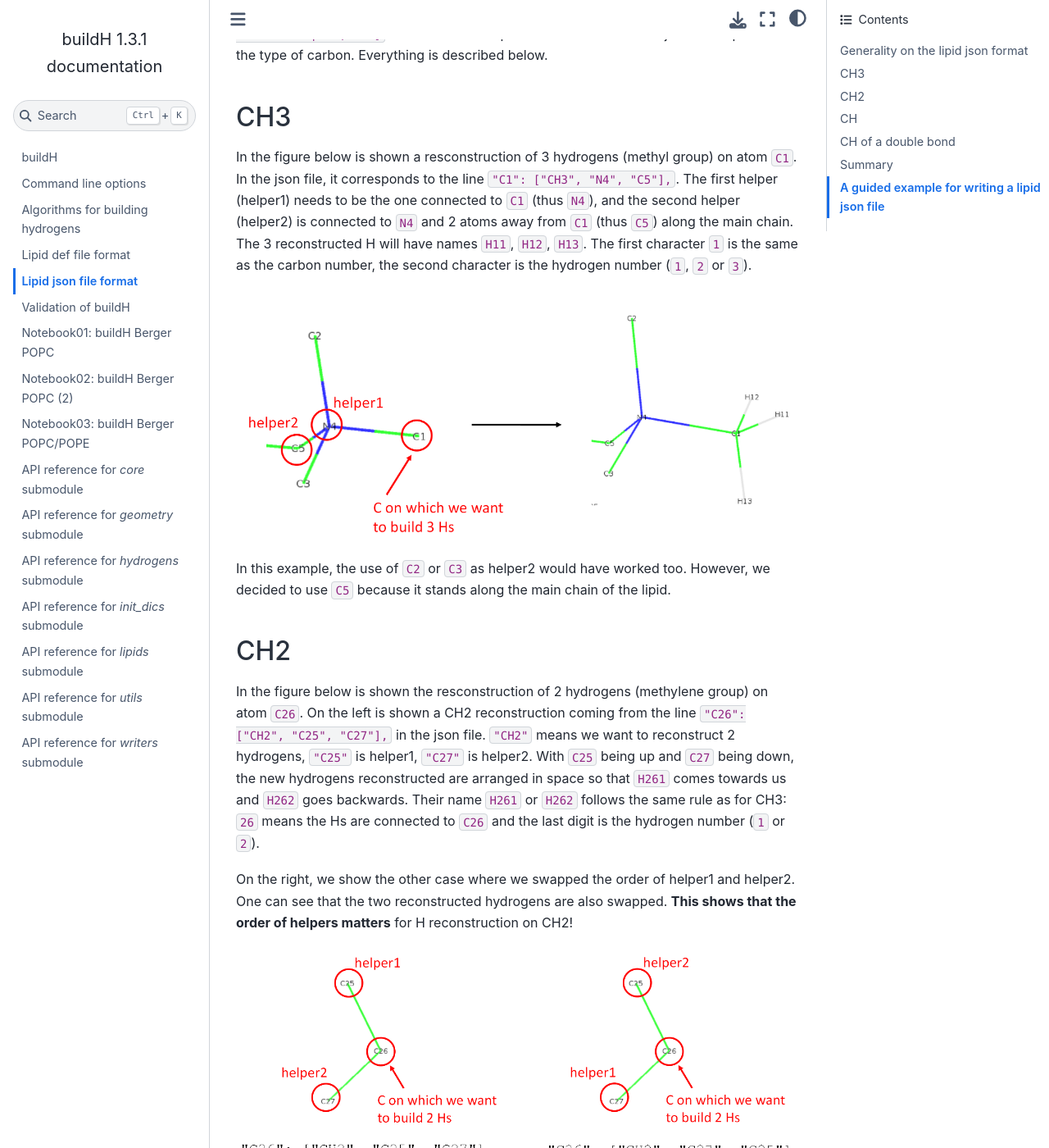
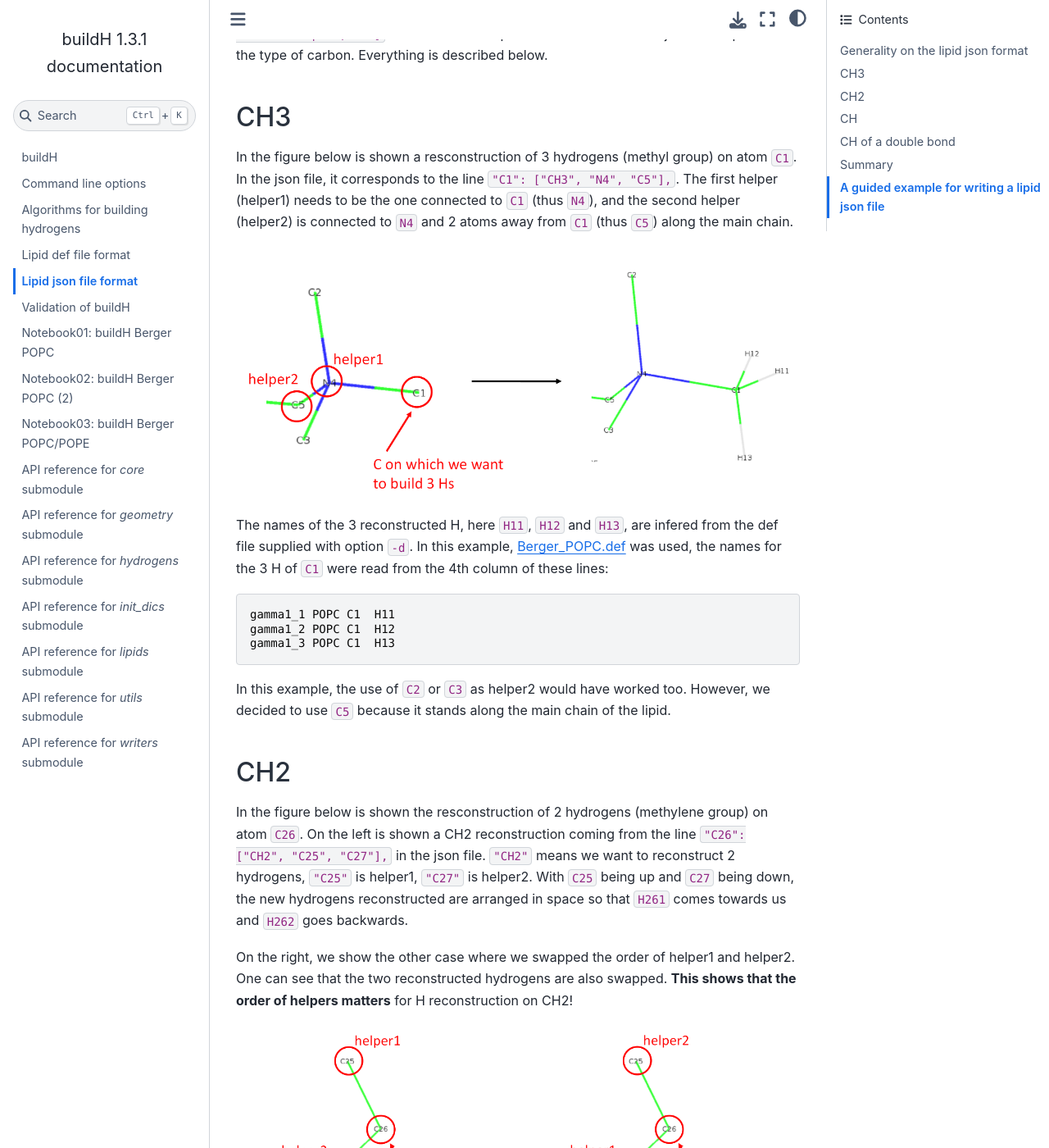
Before and after one commit to patrickfuchs/buildH, a Sphinx documentation site: the page built from docs/json_format.md, in a window 1280 px wide and 1400 px high, scrolled down 1518 px. Shown: the whole window at 82% size. Built offline with Sphinx 7.4.7 and the Sphinx Book theme 1.1.4, drawn with Linux system fonts in a browser that asks for light colours; some of the changed text lies outside the part shown.

Commit message:
Rectify how newly built hydrogens are named Fix #106

````diff
--- a/docs/json_format.md
+++ b/docs/json_format.md
@@ -44,19 +44,34 @@
 
 ## CH3
 
-In the figure below is shown a resconstruction of 3 hydrogens (methyl group) on atom `C1`. In the json file, it corresponds to the line `"C1": ["CH3", "N4", "C5"],`. The first helper (helper1) needs to be the one connected to `C1` (thus `N4`), and the second helper (helper2) is connected to `N4` and 2 atoms away from `C1` (thus `C5`) along the main chain. The 3 reconstructed H will have names `H11`, `H12`, `H13`. The first character `1` is the same as the carbon number, the second character is the hydrogen number (`1`, `2` or `3`).
+In the figure below is shown a resconstruction of 3 hydrogens (methyl group) on atom `C1`. In the json file, it corresponds to the line `"C1": ["CH3", "N4", "C5"],`. The first helper (helper1) needs to be the one connected to `C1` (thus `N4`), and the second helper (helper2) is connected to `N4` and 2 atoms away from `C1` (thus `C5`) along the main chain.
 
 ![Reconstruction of a CH3](img/build_CH3.png)
+
+The names of the 3 reconstructed H, here `H11`, `H12` and `H13`, are infered from the def file supplied with option `-d`. In this example, [Berger_POPC.def](https://github.com/patrickfuchs/buildH/blob/master/def_files/Berger_POPC.def) was used, the names for the 3 H of `C1` were read from the 4th column of these lines:
+
+```
+gamma1_1 POPC C1  H11
+gamma1_2 POPC C1  H12
+gamma1_3 POPC C1  H13
+```
 
 In this example, the use of `C2` or `C3` as helper2 would have worked too. However, we decided to use `C5` because it stands along the main chain of the lipid.
 
 ## CH2
 
-In the figure below is shown the resconstruction of 2 hydrogens (methylene group) on atom `C26`. On the left is shown a CH2 reconstruction coming from the line `"C26": ["CH2", "C25", "C27"],` in the json file. `"CH2"` means we want to reconstruct 2 hydrogens, `"C25"` is helper1, `"C27"` is helper2. With `C25` being up and `C27` being down, the new hydrogens reconstructed are arranged in space so that `H261` comes towards us and `H262` goes backwards. Their name `H261` or `H262` follows the same rule as for CH3: `26` means the Hs are connected to `C26` and the last digit is the hydrogen number (`1` or `2`).
+In the figure below is shown the resconstruction of 2 hydrogens (methylene group) on atom `C26`. On the left is shown a CH2 reconstruction coming from the line `"C26": ["CH2", "C25", "C27"],` in the json file. `"CH2"` means we want to reconstruct 2 hydrogens, `"C25"` is helper1, `"C27"` is helper2. With `C25` being up and `C27` being down, the new hydrogens reconstructed are arranged in space so that `H261` comes towards us and `H262` goes backwards.
 
 On the right, we show the other case where we swapped the order of helper1 and helper2. One can see that the two reconstructed hydrogens are also swapped. **This shows that the order of helpers matters** for H reconstruction on CH2!
 
 ![Reconstruction of a CH2](img/build_CH2.png)
+
+The names `H261` or `H262` come again from the 4th column of the def file ([Berger_POPC.def](https://github.com/patrickfuchs/buildH/blob/master/def_files/Berger_POPC.def)). The relevant lines are:
+
+```
+oleoyl_C11a POPC C26  H261
+oleoyl_C11b POPC C26  H262
+```
 
 **TODO**: tells which H is pro-R and pro-S.
 
@@ -66,11 +81,23 @@
 
 ![Reconstruction of a CH](img/build_CH.png)
 
+The name `H131` comes again from the 4th column of the def file ([Berger_POPC.def](https://github.com/patrickfuchs/buildH/blob/master/def_files/Berger_POPC.def)). The relevant line is:
+
+```
+g2_1 POPC C13 H131
+```
+
 ## CH of a double bond
 
-When a carbon is involved in a double bond, we want to reconstruct a single H which respects the sp2 geometry. Below is shown an example on which the double bond stands between `C24` and `C25` and we want to build the single H on `C25`. The line in the json file for such a case is `"C25": ["CHdoublebond", "C24", "C26"],`, where the first string in the list is now `"CHdoublebond"`. The two helpers are `C24` and `C26` which are the atoms directly bonded to `C25`. Note that the order of helpers in the list does not matter in this case, `"C24", "C26"` or `"C26", "C24"` will work the same. The H name `H251` follows again the same convention as before, `25` is the carbon number and `1` is the first (and unique) reconstructed H.
+When a carbon is involved in a double bond, we want to reconstruct a single H which respects the sp2 geometry. Below is shown an example on which the double bond stands between `C24` and `C25` and we want to build the single H on `C25`. The line in the json file for such a case is `"C25": ["CHdoublebond", "C24", "C26"],`, where the first string in the list is now `"CHdoublebond"`. The two helpers are `C24` and `C26` which are the atoms directly bonded to `C25`. Note that the order of helpers in the list does not matter in this case, `"C24", "C26"` or `"C26", "C24"` will work the same.
 
 ![Reconstruction of a CH in a double bond](img/build_CHdoublebond.png)
+
+The name `H251` comes again from the 4th column of the def file ([Berger_POPC.def](https://github.com/patrickfuchs/buildH/blob/master/def_files/Berger_POPC.def)). The relevant line is:
+
+```
+oleoyl_C10a POPC C25  H251
+```
 
 ## Summary
 
@@ -79,7 +106,7 @@
 - the order of helpers in each list does not matter in the case of a CH or CHdoublebond;
 - the order of helpers in each list **does matter** in the case of a CH3 or CH2 reconstruction:
   - for CH3, helper1 is bonded to the carbon on which we reconstruct hydrogens and helper2 is two atoms away;
-	- for CH2, both helper1 and helper2 are bonded to the carbon on which we reconstruct hydrogens, but their order will determine which reconstructed H is pro-R or pro-S.
+  - for CH2, both helper1 and helper2 are bonded to the carbon on which we reconstruct hydrogens, but their order will determine which reconstructed H is pro-R or pro-S.
 
 ## A guided example for writing a lipid json file
 
@@ -130,7 +157,7 @@
 butane_C4c BUTA C4 H43
 ```
 
-With those 3 files, we can launch buildH:
+With those 3 files, we can launch **buildH**:
 
 ```bash
 buildH -c butane.pdb -l Berger_BUTA -lt Berger_BUTA.json -d Berger_BUTA.def -opx butane_wH
@@ -155,6 +182,8 @@
 ATOM     14  H43 BUTA    1       1.920  -0.658   1.059  1.00  0.00             H
 ```
 
+The pdb name of the newly built hydrogens (`H11`, `H12`, etc.) were infered from the 4th column of the def file.
+
 ![Butane with hydrogens](img/butane_wH.png)
 
 **Last advices**
````
Also changed, not shown: docs/buildh.md (+5 -4 lines), docs/def_format.md (+11 -8 lines).
